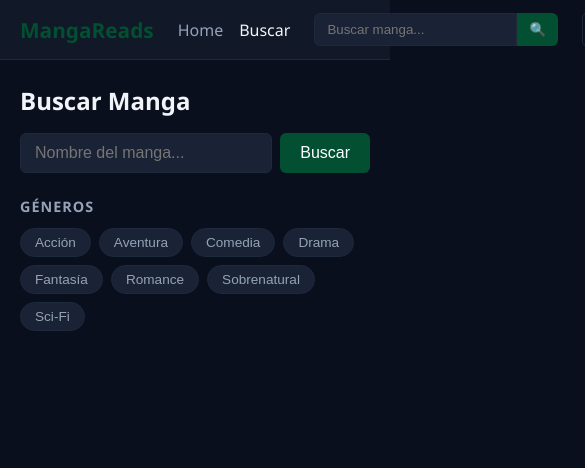
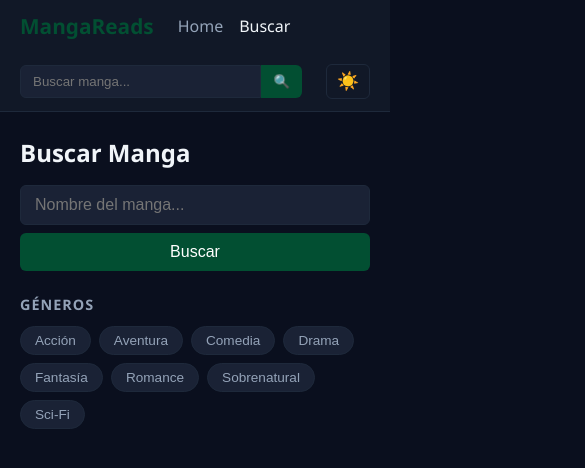
Before and after one commit to mendez-b/ManVez, a Vue app in the folder frontend-app/: page /search in a window 390 px wide. Shown: the top 468 px of the page, 585 px wide, since content can reach past the window. Built offline with nearby package versions, Linux system fonts and the light colour scheme.

Commit message:
diseño responsive para celulares

```diff
--- a/frontend-app/src/assets/main.css
+++ b/frontend-app/src/assets/main.css
@@ -43,3 +43,17 @@
 img {
   max-width: 100%;
 }
+@media (max-width: 768px) {
+  .nav-container {
+    flex-wrap: wrap;
+    gap: 12px;
+  }
+  .search-bar {
+    width: 100%;
+    max-width: 100%;
+    margin-left: 0;
+  }
+  .nav-links {
+    gap: 12px;
+  }
+}
--- a/frontend-app/src/views/HomeView.vue
+++ b/frontend-app/src/views/HomeView.vue
@@ -82,10 +82,21 @@
   display: inline-block;
 }
 
+
 .manga-grid {
   display: grid;
-  grid-template-columns: repeat(auto-fill, minmax(150px, 1fr));
-  gap: 16px;
+  grid-template-columns: repeat(auto-fill, minmax(120px, 1fr));
+  gap: 12px;
+}
+
+@media (max-width: 480px) {
+  .manga-grid {
+    grid-template-columns: repeat(2, 1fr);
+    gap: 10px;
+  }
+  .section-title {
+    font-size: 1.1rem;
+  }
 }
 
 .loading {
--- a/frontend-app/src/views/ReaderView.vue
+++ b/frontend-app/src/views/ReaderView.vue
@@ -108,6 +108,20 @@
 </script>
 
 <style scoped>
+
+@media (max-width: 768px) {
+  .reader-header {
+    flex-direction: column;
+    gap: 10px;
+  }
+  .chapter-select {
+    width: 100%;
+  }
+  .reader-nav button {
+    padding: 8px 16px;
+    font-size: 0.9rem;
+  }
+}
 .reader {
   max-width: 800px;
   margin: 0 auto;
--- a/frontend-app/src/views/SearchView.vue
+++ b/frontend-app/src/views/SearchView.vue
@@ -109,6 +109,19 @@
 </script>
 
 <style scoped>
+
+@media (max-width: 768px) {
+  .search-input {
+    flex-direction: column;
+  }
+  .search-input input {
+    max-width: 100%;
+  }
+  .manga-grid {
+    grid-template-columns: repeat(2, 1fr);
+    gap: 10px;
+  }
+}
 .search-page {
   max-width: 1200px;
   margin: 0 auto;
```
